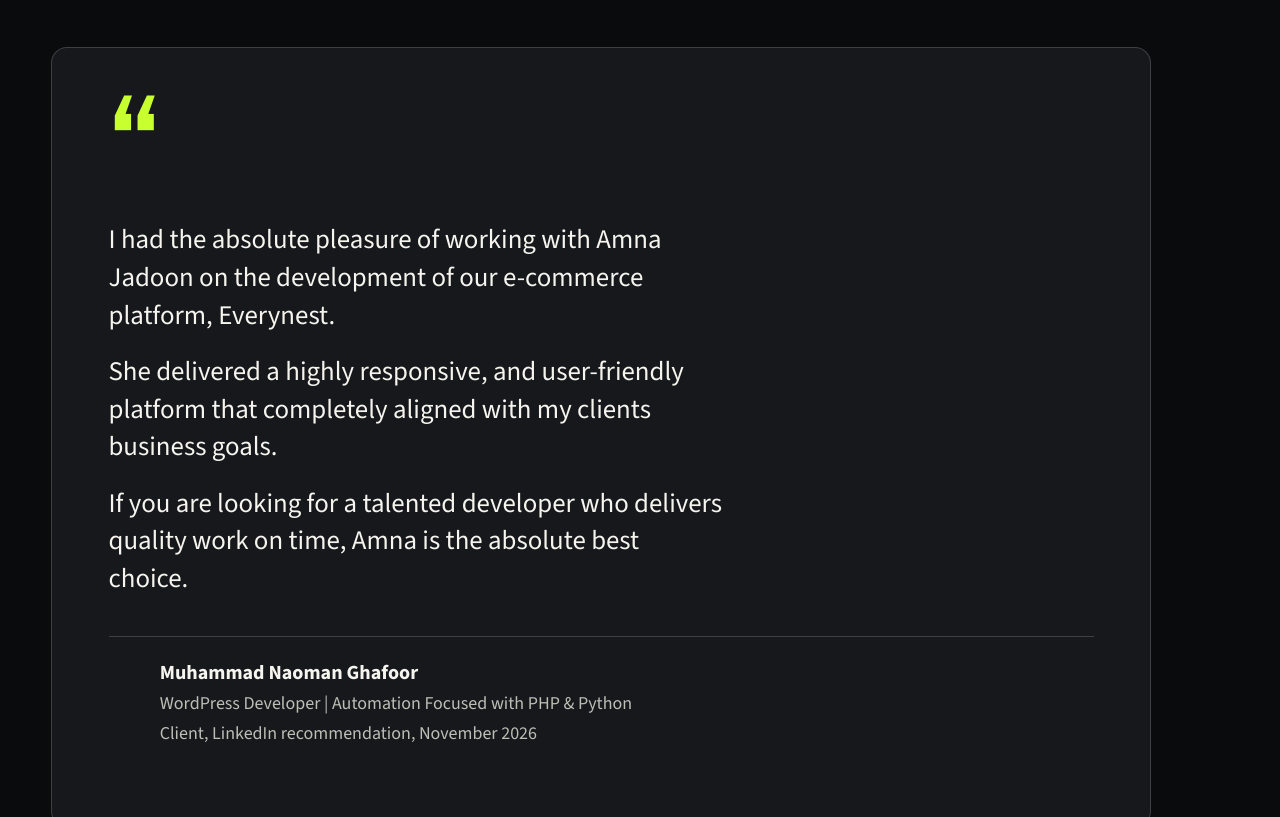
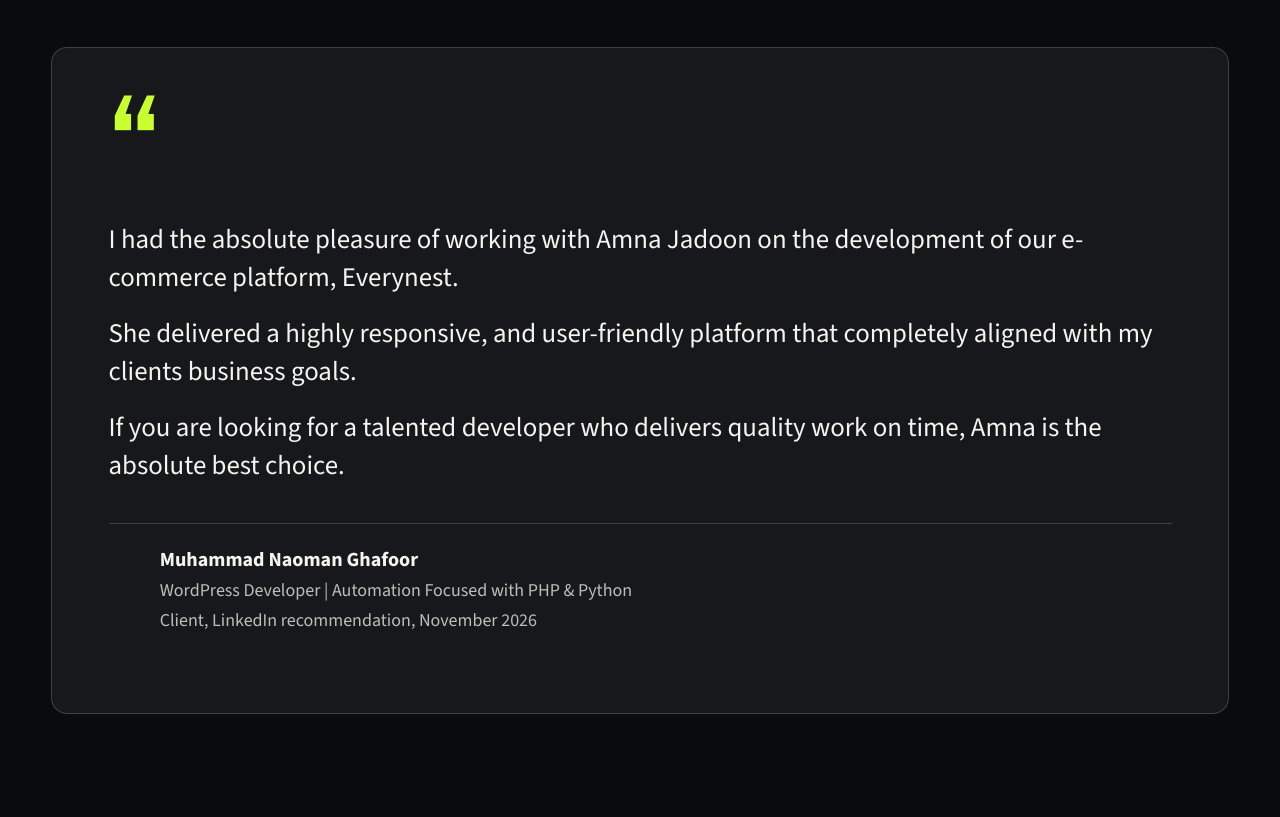
Before and after one commit to amnajadoon-dev/amnajadoon-dev.github.io, a plain HTML site: page index.html in a window 1280 px wide. Shown: the part 4896-5713 px from the top of the page. Drawn offline with nearby package versions, Linux system fonts and the light colour scheme.

Commit message:
Update index.html

```diff
--- a/index.html
+++ b/index.html
@@ -157,9 +157,9 @@ h1 span:hover{color:var(--lime);transform:translateY(-3%)}
 /* client words */
 .words{padding:clamp(50px,7vw,90px) var(--pad)}
 .words h2{margin-bottom:clamp(26px,4vw,50px)}
-.quote{position:relative;background:var(--panel);border:1px solid var(--line);border-radius:16px;padding:clamp(28px,4.4vw,64px);max-width:1100px}
+.quote{position:relative;background:var(--panel);border:1px solid var(--line);border-radius:16px;padding:clamp(28px,4.4vw,64px)}
 .quote::before{content:"\201C";display:block;font-family:var(--display);font-size:clamp(90px,12vw,170px);line-height:.7;color:var(--lime);margin-bottom:10px}
-.quote p{font-size:clamp(20px,2.1vw,30px);line-height:1.4;max-width:46ch}
+.quote p{font-size:clamp(20px,2.1vw,30px);line-height:1.4}
 .quote p+p{margin-top:.7em}
 .quote footer{display:grid;gap:2px;margin-top:clamp(24px,3vw,40px);padding-top:20px;border-top:1px solid var(--line)}
 .quote footer b{font-size:20px}
```
